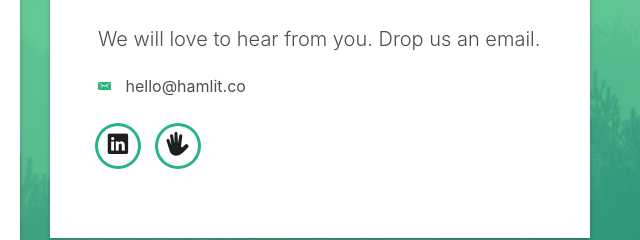
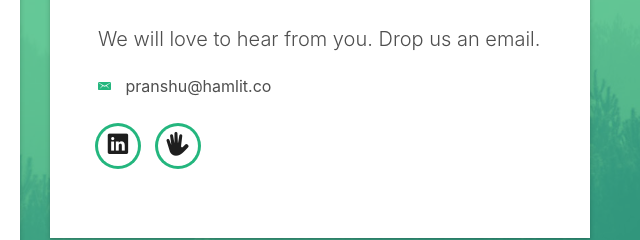
Before and after one commit to adityagohad/hamlit-website, a website: page public/index.html in a window 1280 px wide. Shown: the part 2640-2880 px from the top of the page, 605-1245 px from the left. Drawn offline with Linux system fonts and the light colour scheme; files whose address does not match are found by name.

Commit message:
new email

```diff
--- a/public/index.html
+++ b/public/index.html
@@ -210,7 +210,7 @@
                         We will love to hear from you. Drop us an email.
                       </p>
                       <ul class="list-ico">
-                        <li><span class="ion-email"></span> hello@hamlit.co</li>
+                        <li><span class="ion-email"></span> pranshu@hamlit.co</li>
                       </ul>
                     </div>
                     <div class="socials">
```
